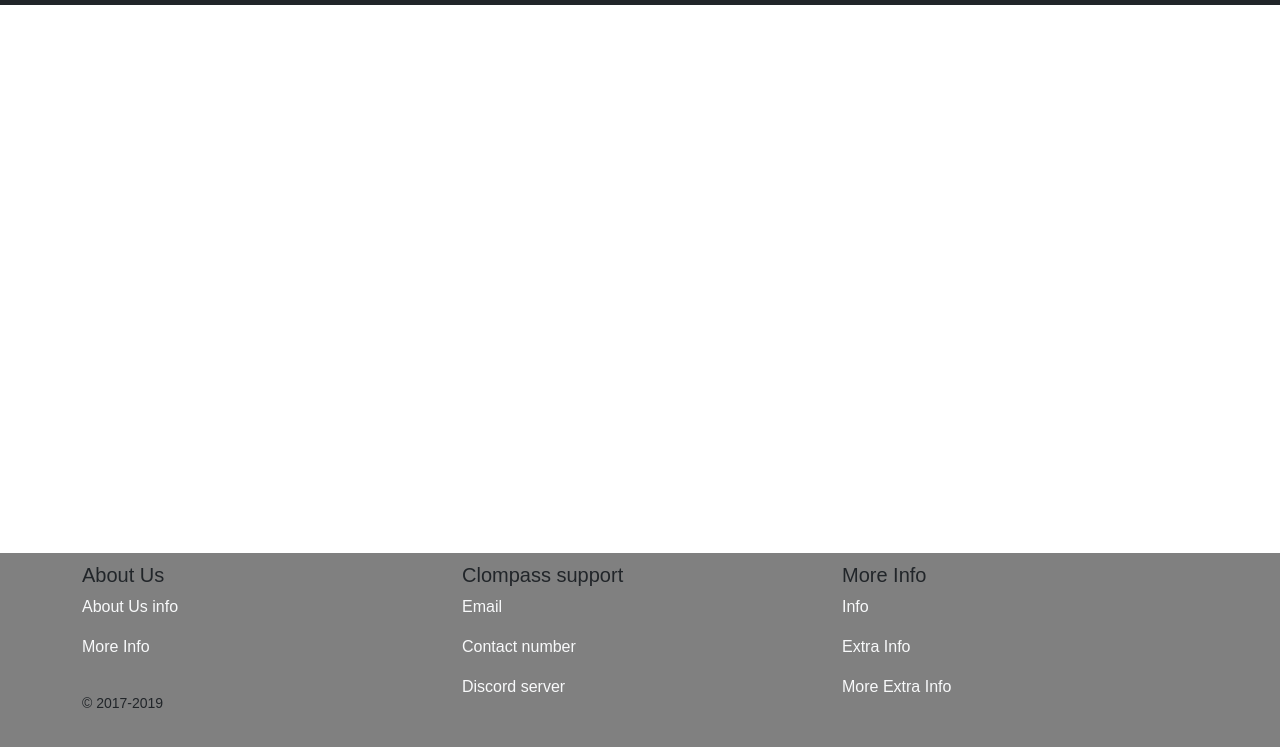
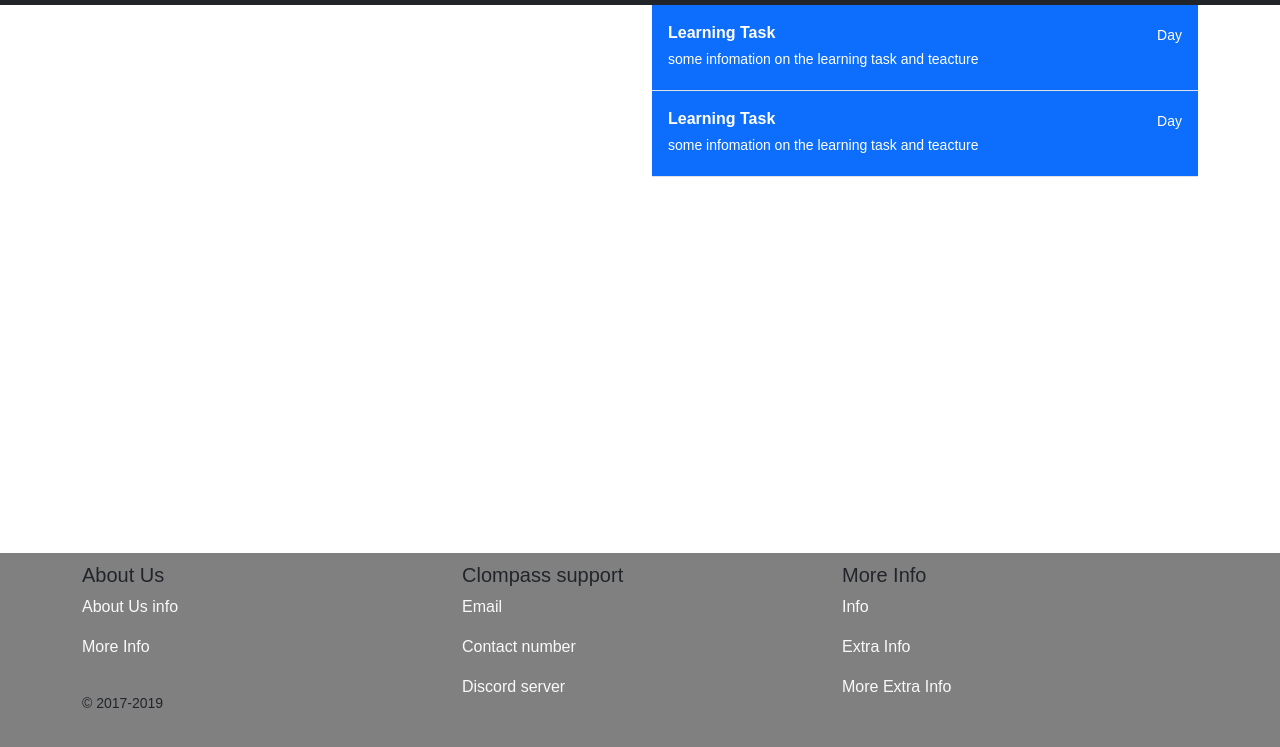
Before and after one commit to clompass-test/clompass-test.github.io, a website built with Parcel: page index.html in a window 1280 px wide. Shown: the part 51-798 px from the top of the page. Built offline with nearby package versions, Linux system fonts and the light colour scheme.

Commit message:
added learning task pannel

```diff
--- a/index.html
+++ b/index.html
@@ -137,6 +137,33 @@
       </div>
     </div>
 
+  <div class="container">
+    <div class="row">
+        <div class="col">
+
+          </div>
+      <div class="col">
+        <div class="list-group list-group-flush border-bottom scrollarea">
+          <a href="#" class="list-group-item list-group-item-action active py-3 lh-tight" aria-current="true">
+            <div class="d-flex w-100 align-items-center justify-content-between">
+            <strong class="mb-1">Learning Task</strong>
+              <small>Day</small>
+            </div>
+           <div class="col-10 mb-1 small">some infomation on the learning task and teacture </div>
+          </a>
+        </div>
+        <div class="list-group list-group-flush border-bottom scrollarea">
+            <a href="#" class="list-group-item list-group-item-action active py-3 lh-tight" aria-current="true">
+              <div class="d-flex w-100 align-items-center justify-content-between">
+                <strong class="mb-1">Learning Task</strong>
+                <small>Day</small>
+              </div>
+              <div class="col-10 mb-1 small">some infomation on the learning task and teacture </div>
+            </a>
+          </div>
+      </div>
+    </div>
+  </div>
 
     <footer class="footer">
       <div class="container">
```
